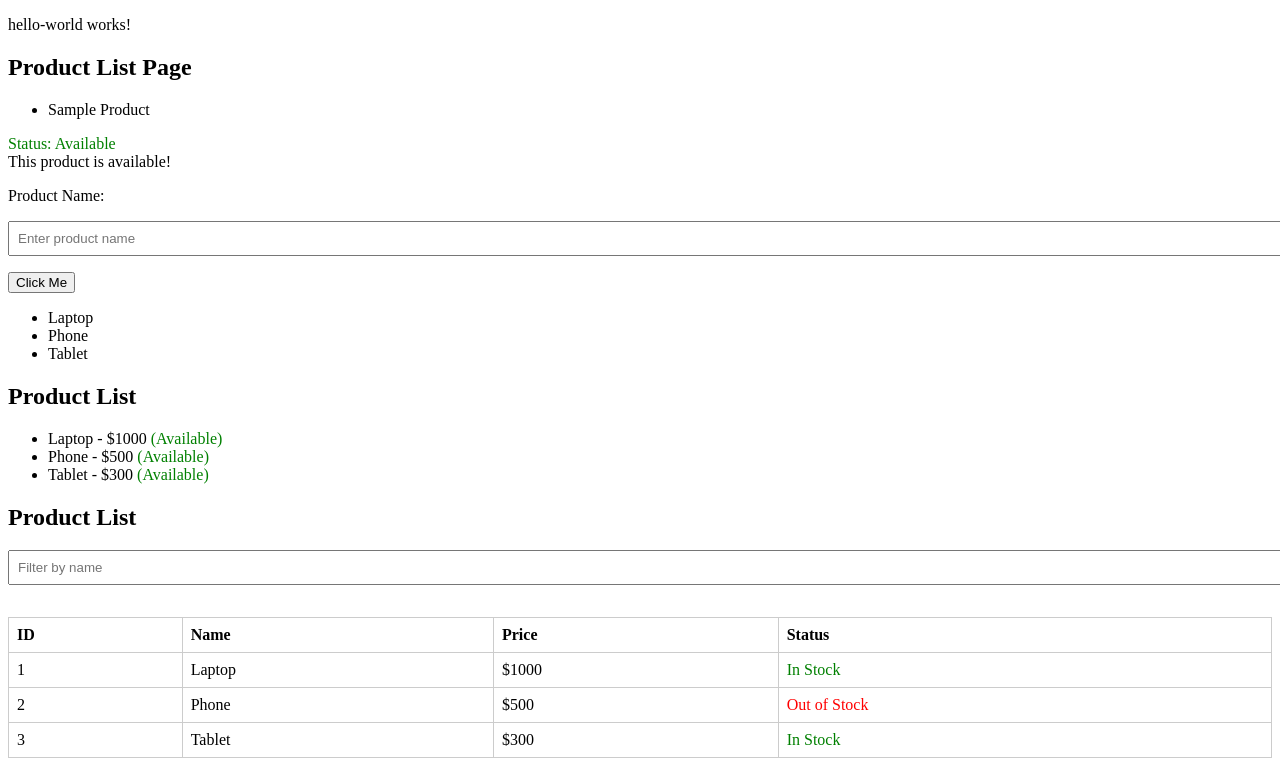
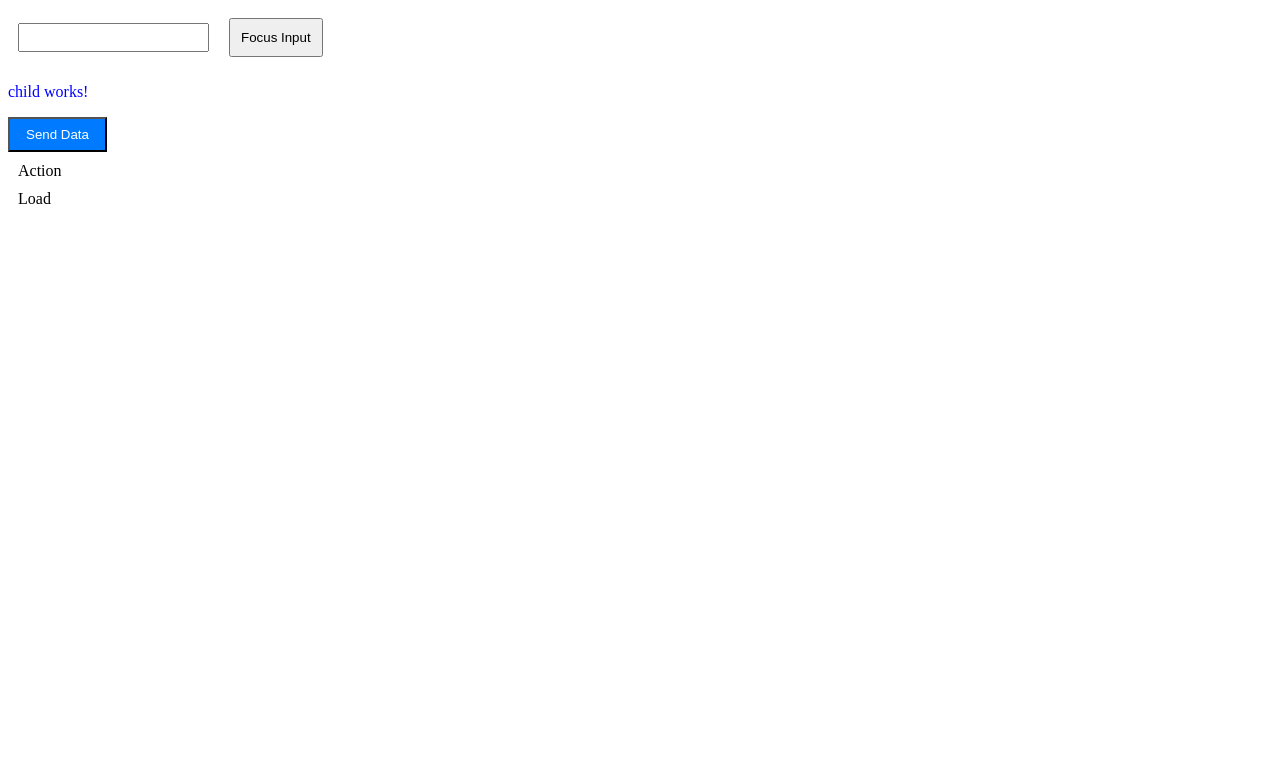
Before and after one commit to vanhoa690/angular-su25, an Angular app: page / in a window 1280 px wide. Shown: the top 784 px of the page. Built offline with nearby package versions, Linux system fonts and the light colour scheme.

Commit message:
demo day 3-1

```diff
--- a/src/app/app.css
+++ b/src/app/app.css
@@ -0,0 +1,21 @@
+input {
+  padding: 5px;
+  margin: 10px;
+}
+img {
+  max-width: 200px;
+}
+button {
+  padding: 10px;
+  margin: 10px;
+}
+
+p {
+  font-size: 16px;
+  margin: 10px;
+}
+
+input,
+button {
+  margin: 10px;
+}
--- a/src/app/app.html
+++ b/src/app/app.html
@@ -1,4 +1,16 @@
-<app-hello-world></app-hello-world>
-<main>
-  <app-product-list></app-product-list>
-</main>
+<!-- <input [value]="name" /> <img [src]="imageUrl" />
+<button (click)="onClick()">Click me</button>
+<input (keyup)="onKeyUp($event)" /> -->
+<!-- <app-child (customEvent)="receiveData($event)"></app-child>
+<p>Date: {{ today | date : "dd/MM/yyyy" }}</p>
+<p>Uppercase: {{ name | uppercase }}</p>
+<p>Currency: {{ price | currency : "VND" }}</p>
+<p>{{ text | reverse }}</p> -->
+<input #myInput />
+<button (click)="focusInput()">Focus Input</button>
+<app-child
+  ><div #content>
+    <p>Action</p>
+    <p>Load</p>
+  </div></app-child
+>
--- a/src/app/app.ts
+++ b/src/app/app.ts
@@ -1,13 +1,41 @@
-import { Component } from '@angular/core';
-import { HelloWorld } from './hello-world/hello-world';
-import { ProductList } from './product-list/product-list';
+import { Component, ElementRef, ViewChild } from '@angular/core';
+import { Child } from './child/child';
+import { CommonModule } from '@angular/common';
+import { ReversePipe } from './custom.pipe';
 
 @Component({
   selector: 'app-root',
-  imports: [HelloWorld, ProductList],
+  imports: [Child, CommonModule, ReversePipe],
   templateUrl: './app.html',
   styleUrl: './app.css',
 })
 export class App {
-  protected title = 'angular-su25';
+  // today = new Date();
+  // name = 'angular';
+  // price = 100;
+  // text = 'hello';
+  // imageUrl =
+  //   'https://encrypted-tbn1.gstatic.com/images?q=tbn:ANd9GcTrZxNYvYz2wz5zmYnikVx3gVjOwJQOK-yHbqNsbZdkkfo_AaMTXKKqCjednkLew57r19f2rNRrBQQ2Anoe9ysXWb3Ov5ncDw-7TP3tpsA';
+
+  // onClick() {
+  //   console.log('Button clicked!');
+  // }
+
+  // onKeyUp(event: KeyboardEvent) {
+  //   console.log('Key pressed:', event.key);
+  // }
+
+  // receiveData(data: string) {
+  //   console.log(data); // Output: Data from child
+  // }
+
+  @ViewChild('myInput') input!: ElementRef;
+
+  ngAfterViewInit() {
+    console.log(this.input.nativeElement); // Truy cập DOM element
+  }
+
+  focusInput() {
+    this.input.nativeElement.focus();
+  }
 }
--- /dev/null
+++ b/src/app/child/child.css
@@ -0,0 +1,8 @@
+button {
+  background-color: #007bff;
+  color: white;
+  padding: 8px 16px;
+}
+p {
+  color: blue;
+}
--- /dev/null
+++ b/src/app/child/child.html
@@ -0,0 +1,3 @@
+<p>child works!</p>
+<button (click)="sendData()">Send Data</button>
+<ng-content></ng-content>
--- /dev/null
+++ b/src/app/child/child.ts
@@ -0,0 +1,27 @@
+import {
+  Component,
+  ContentChild,
+  ElementRef,
+  EventEmitter,
+  Output,
+} from '@angular/core';
+
+@Component({
+  selector: 'app-child',
+  imports: [],
+  templateUrl: './child.html',
+  styleUrl: './child.css',
+})
+export class Child {
+  @Output() customEvent = new EventEmitter<string>();
+
+  sendData() {
+    this.customEvent.emit('Data from child');
+  }
+
+  @ContentChild('content') content!: ElementRef;
+
+  ngAfterContentInit() {
+    console.log(this.content.nativeElement.textContent);
+  }
+}
--- /dev/null
+++ b/src/app/custom.pipe.ts
@@ -0,0 +1,8 @@
+import { Pipe, PipeTransform } from '@angular/core';
+
+@Pipe({ name: 'reverse' })
+export class ReversePipe implements PipeTransform {
+  transform(value: string): string {
+    return value.split('').reverse().join('');
+  }
+}
```
Also changed, not shown: 1 other file (tests, documents, lock files or other folders).
